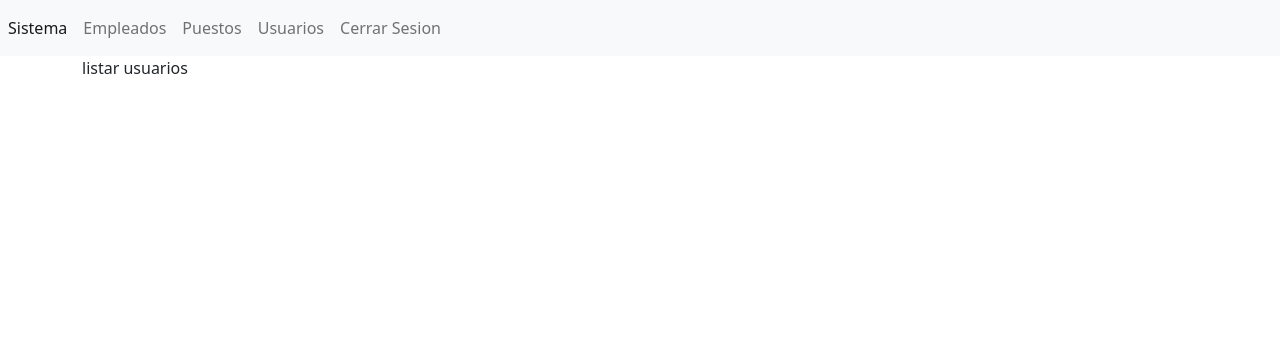
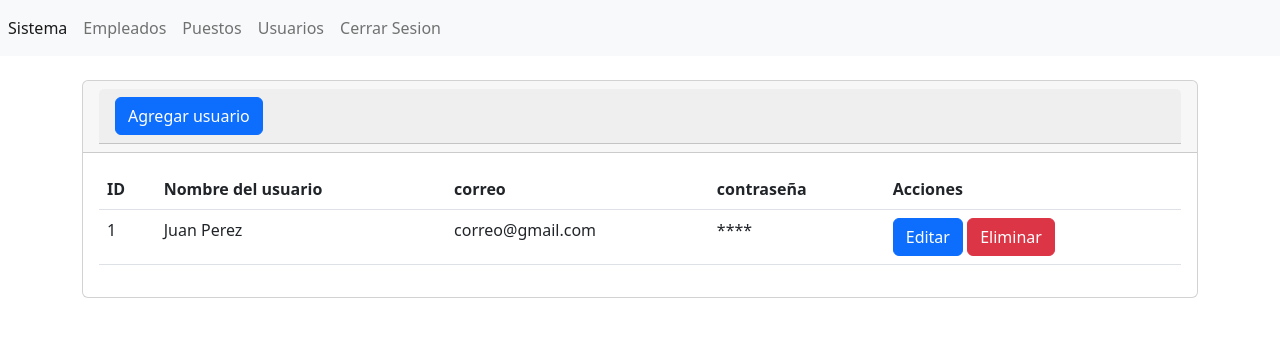
Before and after one commit to ArmandoHouse/gestor-de-empleados, a PHP site: page /gestor-de-empleados/secciones/usuarios in a window 1280 px wide. Shown: the top 337 px of the page. Run offline with PHP 8.4, Linux system fonts and the light colour scheme.

Commit message:
vistas del index y crear usuarios

```diff
--- a/secciones/usuarios/index.php
+++ b/secciones/usuarios/index.php
@@ -1,5 +1,43 @@
 <?php include("../../templates/header.php"); ?>
 
-listar usuarios
+<br>
+
+<div class="card">
+    <div class="card-header">
+        <div class="card-header">
+            <a name="" id="" class="btn btn-primary" href="crear.php" role="button">
+                Agregar usuario
+            </a>
+        </div>
+    </div>
+    <div class="card-body">
+        <div class="table-responsive-sm">
+            <table class="table">
+                <thead>
+                    <tr>
+                        <th scope="col">ID</th>
+                        <th scope="col">Nombre del usuario</th>
+                        <th scope="col">correo</th>
+                        <th scope="col">contraseña</th>
+                        <th scope="col">Acciones</th>
+                    </tr>
+                </thead>
+                <tbody>
+                    <tr class="">
+                        <td scope="row">1</td>
+                        <td>Juan Perez</td>
+                        <td>correo@gmail.com</td>
+                        <td>****</td>
+                        <td>
+                            <input name="btneditar" id="btneditar" class="btn btn-primary" type="button" value="Editar">
+                            <input name="btneliminar" id="btneliminar" class="btn btn-danger" type="button" value="Eliminar">
+                        </td>
+                    </tr>
+                </tbody>
+            </table>
+        </div>
+    </div>
+
+</div>
 
 <?php include("../../templates/footer.php"); ?>
```
Also changed, not shown: secciones/usuarios/crear.php (+32 -1 lines).
